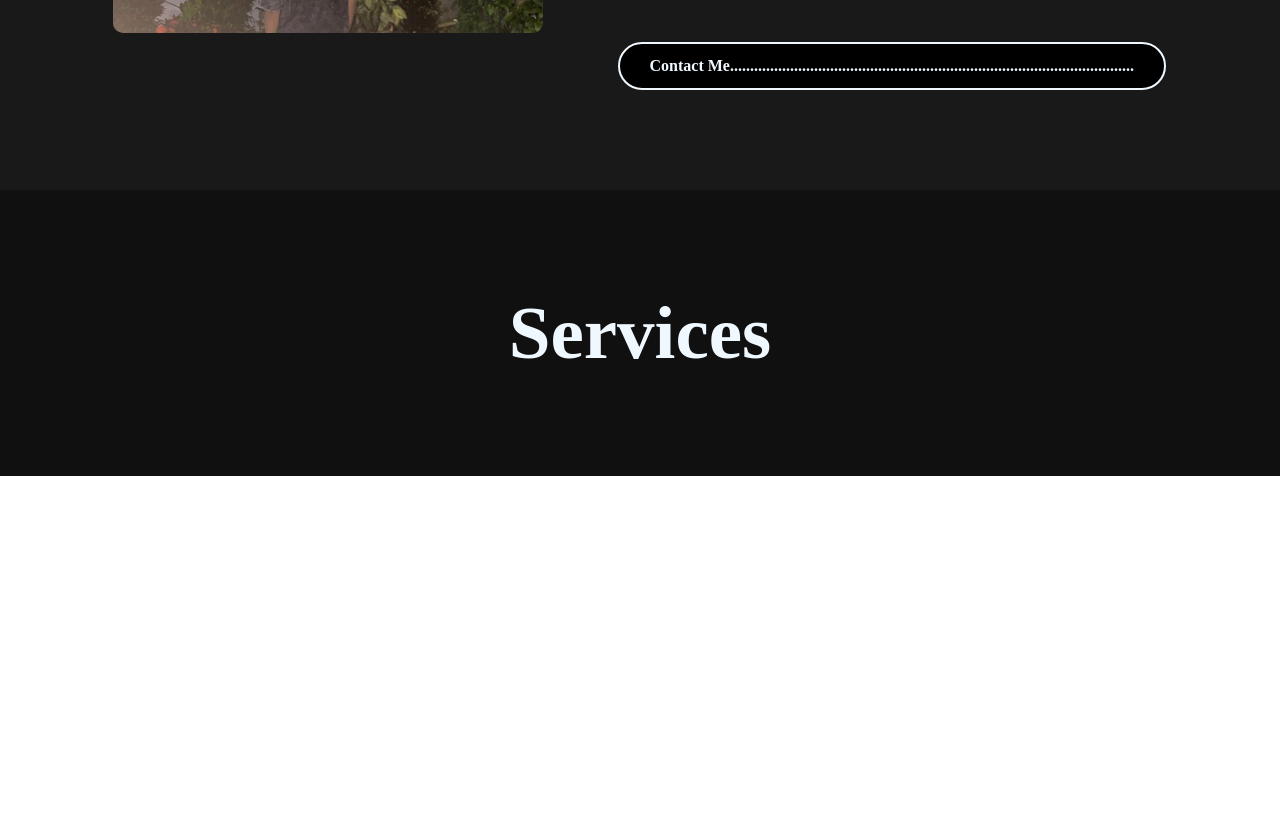
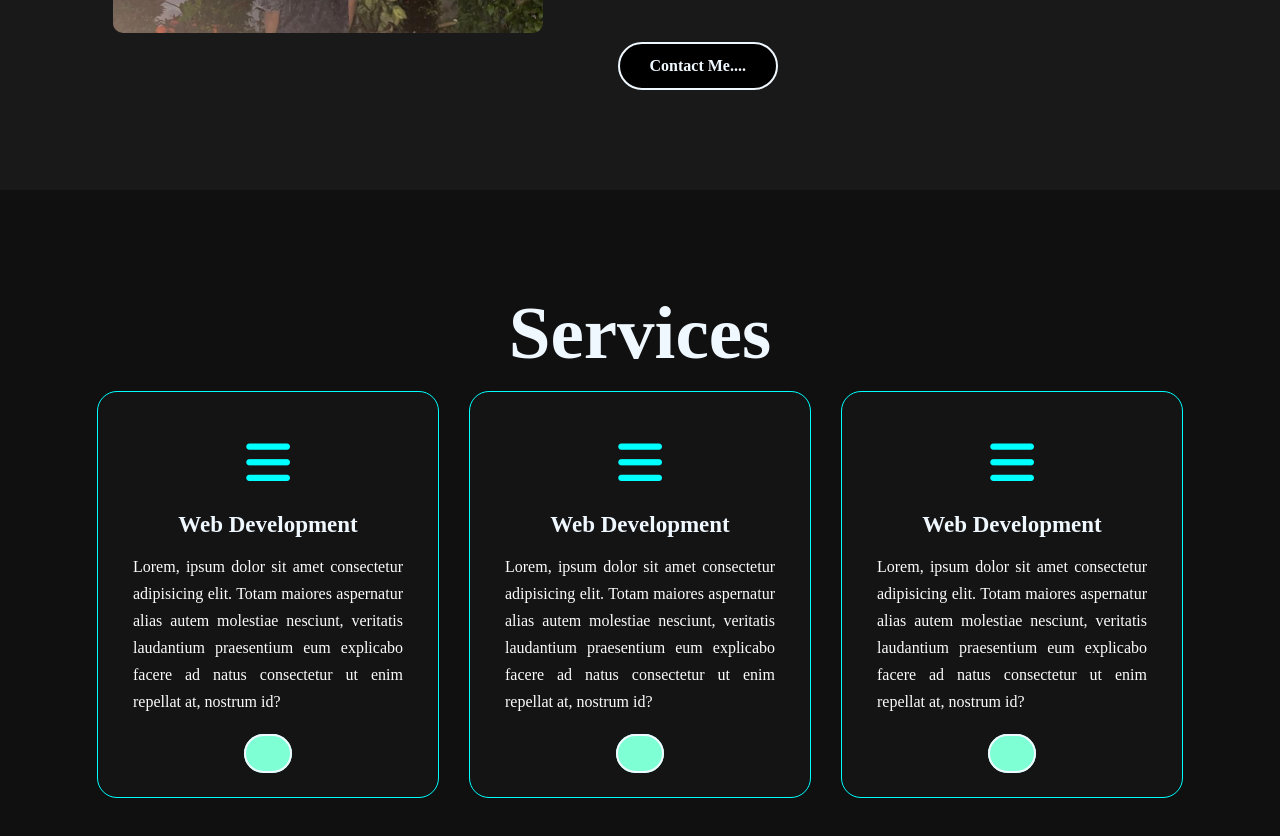
Before and after one commit to tama00565/Portofolio, a plain HTML site: page index.html in a window 1280 px wide. Shown: the part 1498-2334 px from the top of the page. Before the commit the page ends 1974 px from the top, so only its background shows below. Drawn offline with Linux system fonts and the light colour scheme.

Commit message:
Portofolio update 1.0

```diff
--- a/index.html
+++ b/index.html
@@ -5,6 +5,7 @@
     <meta name="viewport" content="width=device-width, initial-scale=1.0">
     <title>Document</title>
     <link rel="stylesheet" href="style.css">
+    <link rel="stylesheet" href="path/to/font-awesome/css/font-awesome.min.css">
 </head>
 <body>
 
@@ -23,7 +24,8 @@
     <div class="content">
         <h3>Hello, My Name Is</h3>
         <h1>Muhammad <span>Gustama</span></h1>
-        <h3>I' am a studen from Wikrama Vocational High School </h3>
+        <h3> My full name is Muhammad Gustama Saputra, you can call me Tama. <br>I' am a student from Wikrama Vocational High School, My hoby is<br> playing foot ball. I'm the second child in my family. I was born in <br>Bogor, on June 05th, 2007. Currently i live in Cibalok. My address is <br>Pangarakan.
+            I come from SPN Lido. I realy like music and i can play <br>msuical instruments like guitar, piano and bass. Basides that, I'am <br>also interested in Graphic Design. Currently, i have a portofolio of <br>professional graphic design for social media, PowerPoint, and so on. <br>I think that's all from me, nice to meet you and thank you!</h3>
         <h3></h3>
         <a href="#"><i class="fa-regular fa-user"> More About Me</i></a>
     </div>
@@ -34,8 +36,9 @@
         <div class="about-text">
             <h2>About <span>Me</span></h2>
             <h5>Web Programer & Content Creator</h5>
-            <p>I'am a Full Stack Developer, I can develop both client and server software. Lorem ipsum dolor sit amet, consectetur adipiscing elit. Pellentesque a porttitor nibh, in consequat enim. Vestibulum ex turpis, suscipit in efficitur at, sollicitudin nec massa. Curabitur tempor commodo molestie. Fusce vitae arcu ante. Nulla urna nulla, pulvinar vitae sapien varius, tempus tempor nulla. Nam laoreet augue vitae eros molestie fringilla. Duis ultricies fringilla ligula, quis semper arcu ornare ac. Praesent eu enim vitae ipsum tristique accumsan non nec quam. Cras egestas turpis vitae nisi convallis, nec bibendum augue fringilla. Donec convallis lacus non ipsum convallis, ut rutrum magna sagittis. Orci varius natoque penatibus et magnis dis parturient montes, nascetur ridiculus mus. Aenean ante lectus, luctus et venenatis nec, lobortis eu sapien. Sed vel gravida nisi. Suspendisse fermentum urna et dui condimentum, quis molestie ligula fringilla. Mauris vulputate ultricies dolor, eget cursus ante. Morbi aliquam tortor sit amet felis tempor feugiat.</p>
-            <a href="#" class="button">Contact Me.....................................................................................................</a>
+            <p>I'am a Full Stack Developer, I can develop both client and server software. Lorem ipsum dolor sit amet, consectetur adipiscing elit. Pellentesque a porttitor nibh, in consequat enim. Vestibulum ex turpis, suscipit in efficitur at, sollicitudin nec massa. Curabitur tempor commodo molestie. Fusce vitae arcu ante. Nulla urna nulla, pulvinar vitae sapien varius, tempus tempor nulla. Nam laoreet augue vitae eros molestie fringilla. Duis ultricies fringilla ligula, quis semper arcu ornare ac. Praesent eu enim vitae ipsum
+                tristique accumsan non nec quam. Cras egestas turpis vitae nisi convallis, nec bibendum augue fringilla. Donec convallis lacus non ipsum convallis, ut rutrum magna sagittis. Orci varius natoque penatibus et magnis dis parturient montes, nascetur ridiculus mus. Aenean ante lectus, luctus et venenatis nec, lobortis eu sapien. Sed vel gravida nisi. Suspendisse fermentum urna et dui condimentum, quis molestie ligula fringilla. Mauris vulputate ultricies dolor, eget cursus ante. Morbi aliquam tortor sit amet felis tempor feugiat.</p>
+            <a href="#" class="button">Contact Me....</a>
         </div>
     </div>
 </section>
@@ -44,6 +47,40 @@
     <div class="title">
         <h2>Services</h2>
     </div>
+    <div class="box">
+        <div class="card">
+            <i class="fa-solid fa-bars"></i>
+            <h5>Web Development</h5>
+            <div class="pra">
+                <p>Lorem, ipsum dolor sit amet consectetur adipisicing elit. Totam maiores aspernatur alias autem molestiae nesciunt, veritatis laudantium praesentium eum explicabo facere ad natus consectetur ut enim repellat at, nostrum id?</p>
+                <p style="text-align: center;">
+                    <a href="Read More"></a>
+                </p>
+            </div>
+        </div>
+
+        <div class="card">
+            <i class="fa-solid fa-bars"></i>
+            <h5>Web Development</h5>
+            <div class="pra">
+                <p>Lorem, ipsum dolor sit amet consectetur adipisicing elit. Totam maiores aspernatur alias autem molestiae nesciunt, veritatis laudantium praesentium eum explicabo facere ad natus consectetur ut enim repellat at, nostrum id?</p>
+                <p style="text-align: center;">
+                    <a href="Read More"></a>
+                </p>
+            </div>
+        </div>
+
+        <div class="card">
+            <i class="fa-solid fa-bars"></i>
+            <h5>Web Development</h5>
+            <div class="pra">
+                <p>Lorem, ipsum dolor sit amet consectetur adipisicing elit. Totam maiores aspernatur alias autem molestiae nesciunt, veritatis laudantium praesentium eum explicabo facere ad natus consectetur ut enim repellat at, nostrum id?</p>
+                <p style="text-align: center;">
+                    <a href="Read More"></a>
+                </p>
+            </div>
+        </div>
+    </div>
 </section>
 
 </body>
--- a/style.css
+++ b/style.css
@@ -114,14 +114,14 @@ h1 {
     padding: 10px 30px;
     border-radius: 30px;
     border: 2px solid aliceblue;
-    margin-top: 200px;
+    margin-top: 80px;
     transition: .5s;
 }
 
 .content a:hover {
     background: transparent;
     border: 2px solid aqua;
-    box-shadow: 0 0 70px aquamarine;
+    box-shadow: 0 0 30px aquamarine;
     transition: .7s ease;
 }
 
@@ -198,6 +198,7 @@ h1 {
     background: #101010;
     width: 100%;
     padding: 100px 0;
+
 }
 
 .title h2 {
@@ -207,3 +208,60 @@ h1 {
     margin-bottom: 30px auto;
     text-align: center;
 }
+
+.box {
+    display: flex;
+    justify-content: center;
+    align-items: center;
+    min-height: 400px;
+}
+
+.card {
+    height: 365px;
+    width: 270px;
+    padding: 20px 35px;
+    background: #141414;
+    border-radius: 20px;
+    margin: 15px;
+    position: relative;
+    overflow: hidden;
+    text-align: center;
+    border: 1px solid aqua;
+}
+
+.card i {
+    font-size: 50px;
+    display: block;
+    text-align: center;
+    margin: 25px 0;
+    color: aqua;
+}
+
+.card h5 {
+    color: aliceblue;
+    font-size: 23px;
+    margin-bottom: 15px;
+}
+
+.pra p {
+    color: #fcfcfc;
+    font-size: 16px;
+    line-height: 27px;
+    margin-bottom: 25px;
+    text-align: justify;
+}
+
+.pra p a {
+    background-color: aquamarine;
+    color: aliceblue;
+    border: 2px solid aliceblue;
+    font-weight: bold;
+    padding: 9px 22px;
+    border-radius: 30px;
+}
+
+.pra p a:hover {
+    background-color: transparent;
+    border: 2px solid aquamarine;
+    cursor: pointer;
+}
```
